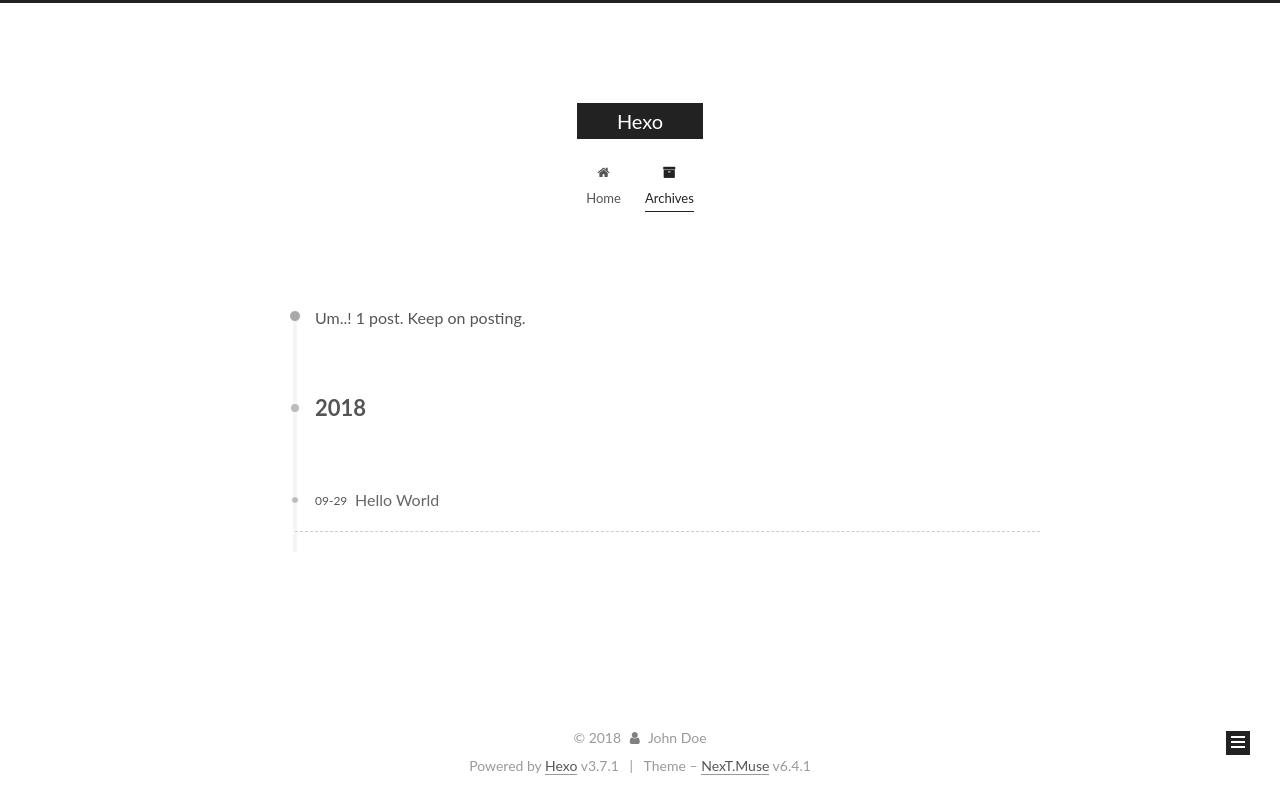
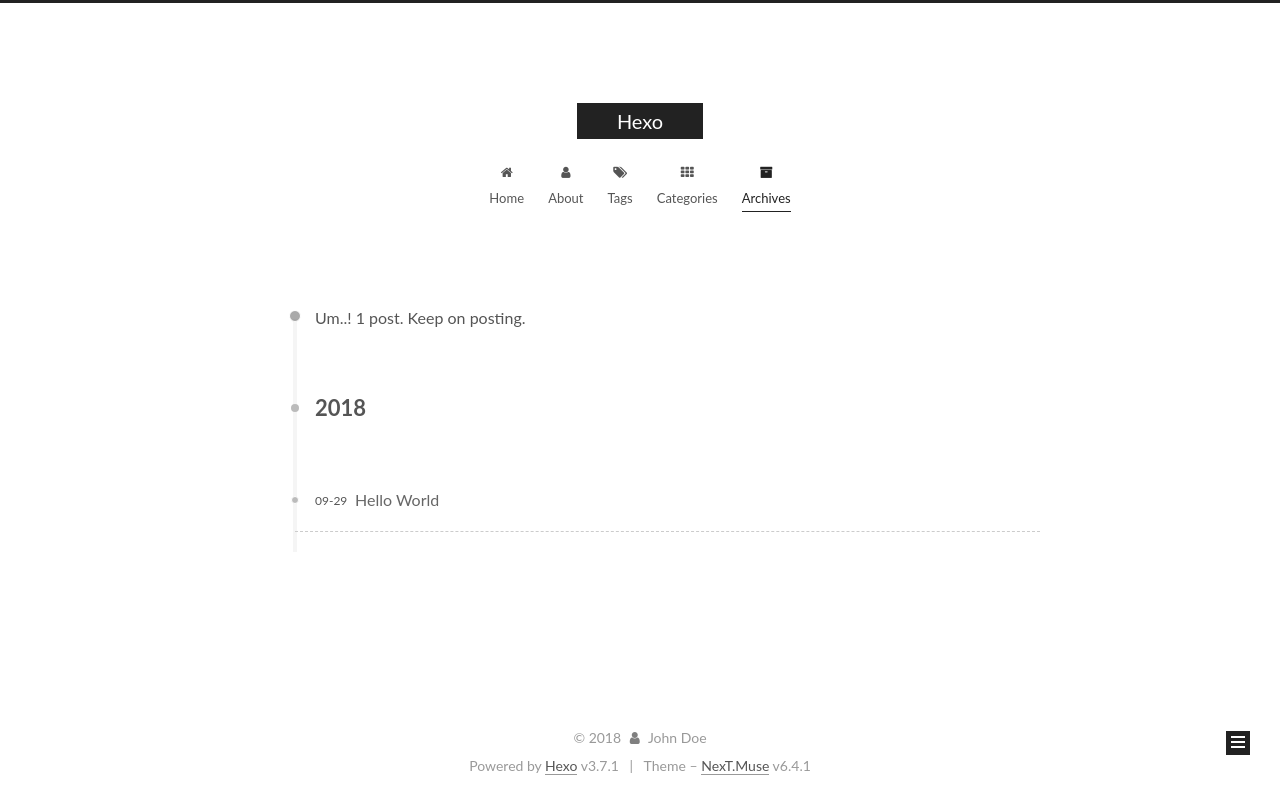
Before and after one commit to grasscy/grasscy.github.io, a plain HTML site: page archives/2018/09/index.html in a window 1280 px wide. Drawn offline with Linux system fonts and the light colour scheme.

Commit message:
Site updated: 2018-09-29 22:23:04

```diff
--- a/archives/2018/09/index.html
+++ b/archives/2018/09/index.html
@@ -223,6 +223,30 @@
 
 
 
+          <li class="menu-item menu-item-about">
+    <a href="/about/" rel="section">
+      <i class="menu-item-icon fa fa-fw fa-user"></i> <br />About</a>
+  </li>
+
+
+
+
+          <li class="menu-item menu-item-tags">
+    <a href="/tags/" rel="section">
+      <i class="menu-item-icon fa fa-fw fa-tags"></i> <br />Tags</a>
+  </li>
+
+
+
+
+          <li class="menu-item menu-item-categories">
+    <a href="/categories/" rel="section">
+      <i class="menu-item-icon fa fa-fw fa-th"></i> <br />Categories</a>
+  </li>
+
+
+
+
           <li class="menu-item menu-item-archives menu-item-active">
     <a href="/archives/" rel="section">
       <i class="menu-item-icon fa fa-fw fa-archive"></i> <br />Archives</a>
@@ -231,6 +255,15 @@
 
 
     </ul>
+
+
+
+
+
+
+
+
+
 
 
 
```
Also changed, not shown: 2018/09/29/hello-world/index.html (+24 -0 lines), archives/2018/index.html (+33 -0 lines), archives/index.html (+33 -0 lines), index.html (+24 -0 lines).
